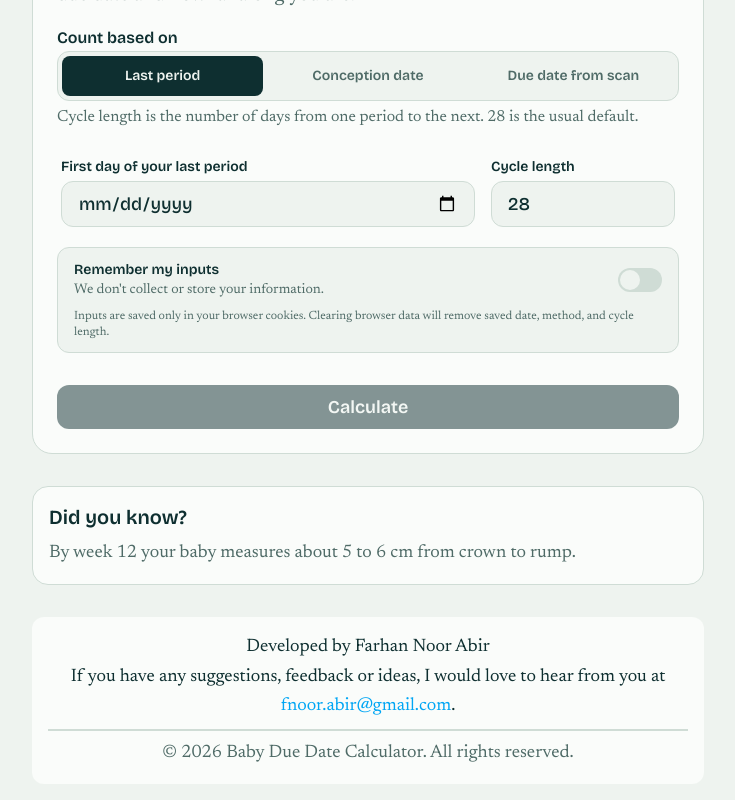
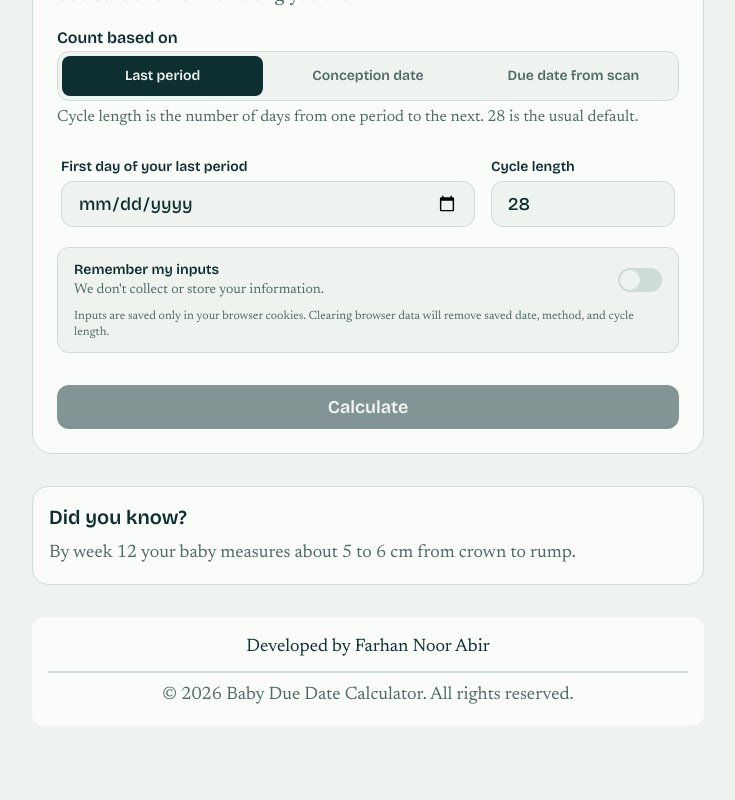
Before and after one commit to fnabir/babyduedate, a Next.js app: page / in a window 1280 px wide. Shown: the part 280-1080 px from the top of the page, without its empty margins (272-1007 px from the left). Built offline with nearby package versions, Linux system fonts and the light colour scheme.

Commit message:
Simplify footer contact info

```diff
--- a/src/components/Footer.tsx
+++ b/src/components/Footer.tsx
@@ -4,18 +4,7 @@ const Footer = () => {
       aria-label="footer"
       className="bg-surface rounded-xl max-w-full w-2xl p-4 text-center"
     >
-      <p>Developed by Farhan Noor Abir</p>
-      <p>
-        If you have any suggestions, feedback or ideas, I would love to hear
-        from you at{" "}
-        <a
-          href="mailto:fnoor.abir@gmail.com"
-          className="hover:underline text-sky-500 hover:text-ink transition"
-        >
-          fnoor.abir@gmail.com
-        </a>
-        .
-      </p>
+      <p aria-label="developer credit">Developed by Farhan Noor Abir</p>
       <p
         aria-label="copyright notice"
         className="text-muted text-center border-t-2 mt-2 pt-2"
```
